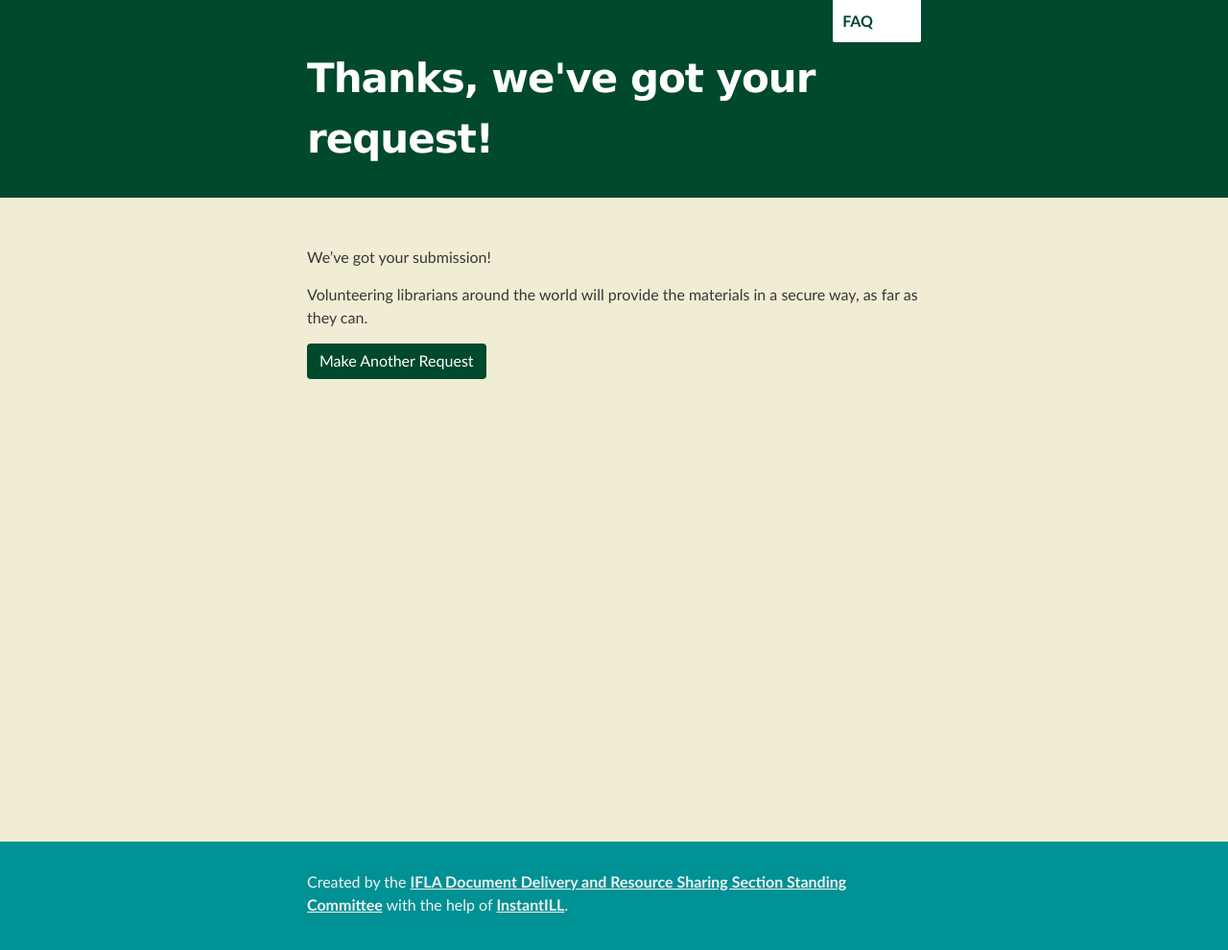
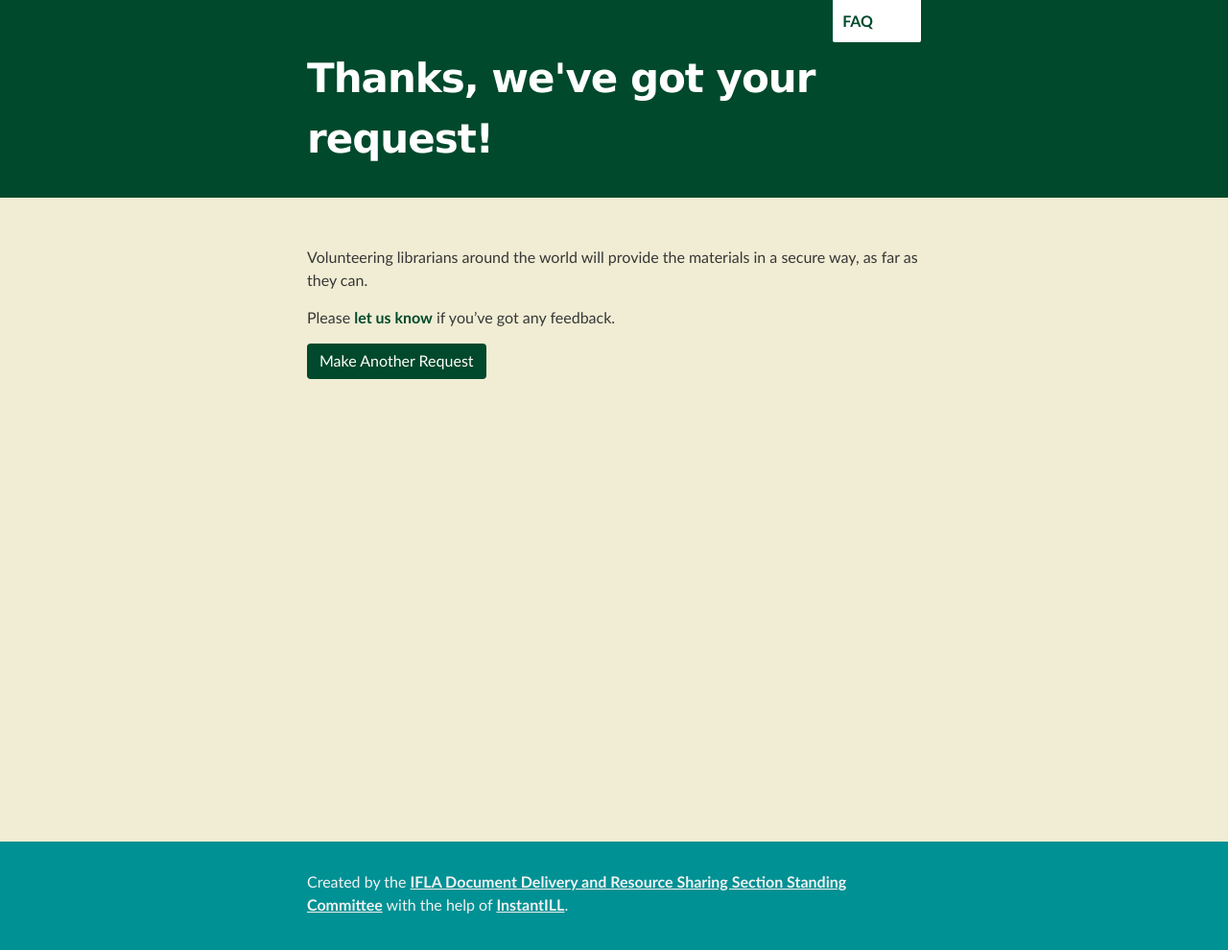
Before and after one commit to JosephMcArthur/rscvd-dev, a Jekyll site: the page built from thanks.md, in a window 1280 px wide. Shown: the whole page at 96% size. Built offline with Jekyll 4.4.1, drawn with Linux system fonts in a browser that asks for light colours.

Commit message:
add option for feedabck

```diff
--- a/thanks.md
+++ b/thanks.md
@@ -1,9 +1,9 @@
 ---
 layout: thanks
 ---
-We've got your submission!
+Volunteering librarians around the world will provide the materials in a secure way, as far as they can. <!--To know more about volunteering libraries and librarians, or you wish to volunteer please see volunteers page -->
 
-Volunteering librarians around the world will provide the materials in a secure way, as far as they can. <!--To know more about volunteering libraries and librarians, or you wish to volunteer please see volunteers page -->
+Please <a href = "mailto:ifladdrs@gmail.com">let us know</a> if you've got any feedback.
 
 <p><a class="oabutton_find" href="/" aria-label="Do Another" style="min-width:150px;">Make Another Request</a></p>
 
```
